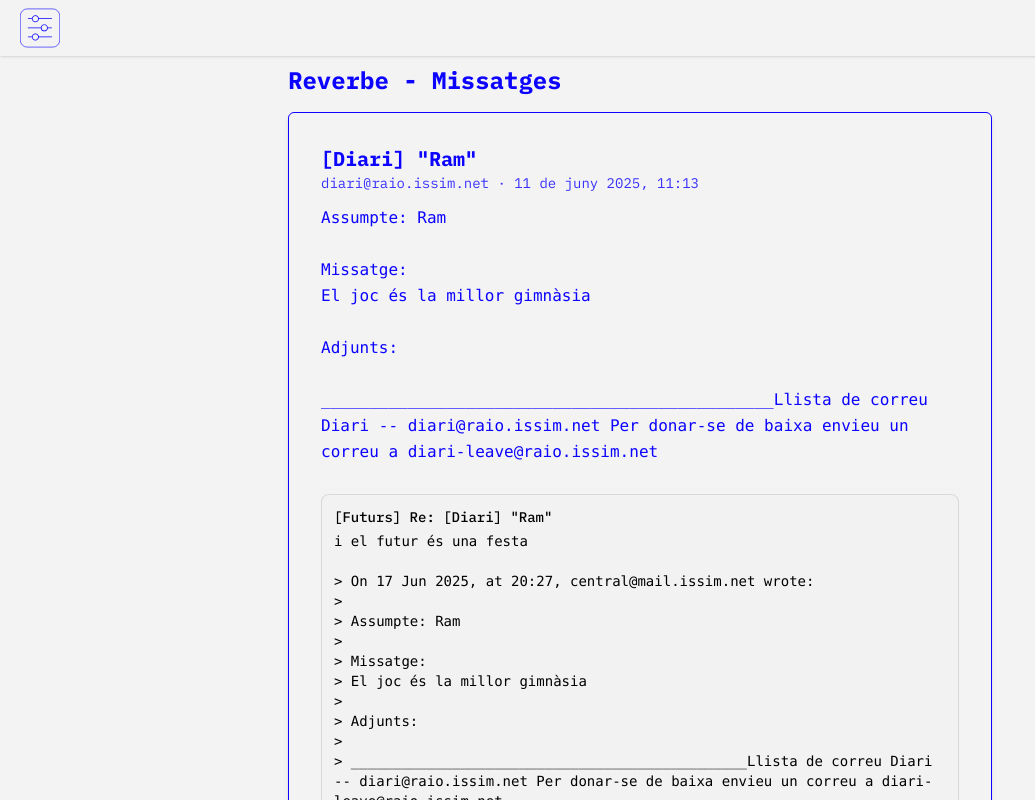
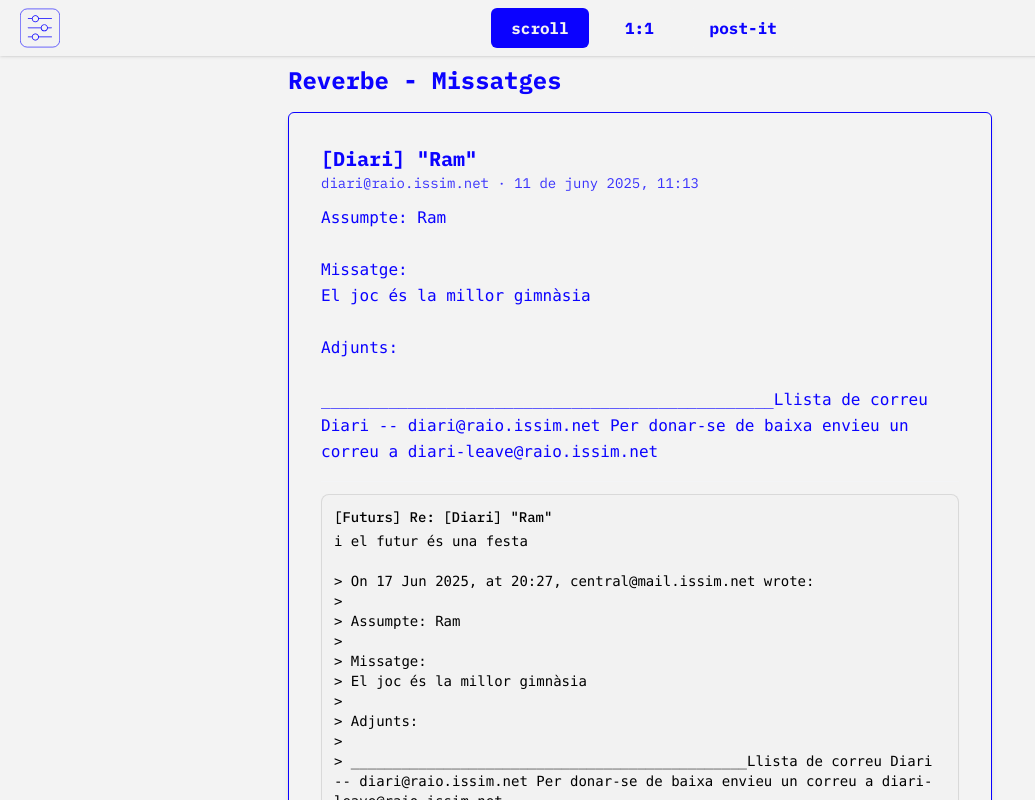
Before and after one commit to Kat-lev/reverbe-frontend, a React (Vite) app: page /style1 in a window 1280 px wide. Shown: the top 800 px of the page, without its empty margins (0-1035 px from the left). Built offline with nearby package versions, Linux system fonts and the light colour scheme; no server answers.

Commit message:
Fix: EventListeners were blocking the use of the Navbar

```diff
--- a/src/components/Header.jsx
+++ b/src/components/Header.jsx
@@ -1,3 +1,4 @@
+
 import React, { useState, useRef, useEffect } from "react";
 import Navbar from "./Navbar";
 import Button from "./Button";
@@ -23,11 +24,12 @@ function Header({
 
   useEffect(() => {
     function handleClickOutside(e) {
-      if
-      (dropdownRef.current &&
-      !dropdownRef.current.contains(e.target) &&
-      buttonRef.current &&
-      !buttonRef.current.contains(e.target)) {
+      if (
+        dropdownRef.current &&
+        !dropdownRef.current.contains(e.target) &&
+        buttonRef.current &&
+        !buttonRef.current.contains(e.target)
+      ) {
         setOpen(false);
       }
     }
@@ -36,25 +38,23 @@ function Header({
     return () => {
       document.removeEventListener("mousedown", handleClickOutside);
     };
-  }, [open]);
+  }, []);
 
   return (
     <header className="bg-(--primary) text-(--secondary) transition-colors duration-500 fixed top-0 left-0 w-full shadow-sm z-50">
       <div className="flex items-center justify-between px-4 py-2 h-14">
         <button
           ref={buttonRef}
-          onClick={() => setOpen((prev) => !prev)}
+          onClick={() => setOpen(true)}
           aria-label="Toggle navigation and filters"
           className="p-1 z-50 relative"
         >
           <img src={filterIcon} alt="Filter icon" className="w-10 h-10" />
         </button>
 
-        {open && (
-          <div className="flex justify-center flex-1">
-            <Navbar onLinkClick={() => setOpen(false)} />
-          </div>
-        )}
+        <div className="flex justify-center flex-1">
+          <Navbar />
+        </div>
 
         <div className="w-10" />
       </div>
@@ -62,7 +62,6 @@ function Header({
       {open && (
         <div
           ref={dropdownRef}
-          onClick={(e) => e.stopPropagation()}
           className="absolute top-full left-0 w-full max-h-[80vh] overflow-y-auto animate-fade-in-down bg-(--primary) z-40"
         >
           <div className="flex flex-col items-center justify-center gap-8 p-6">
```
